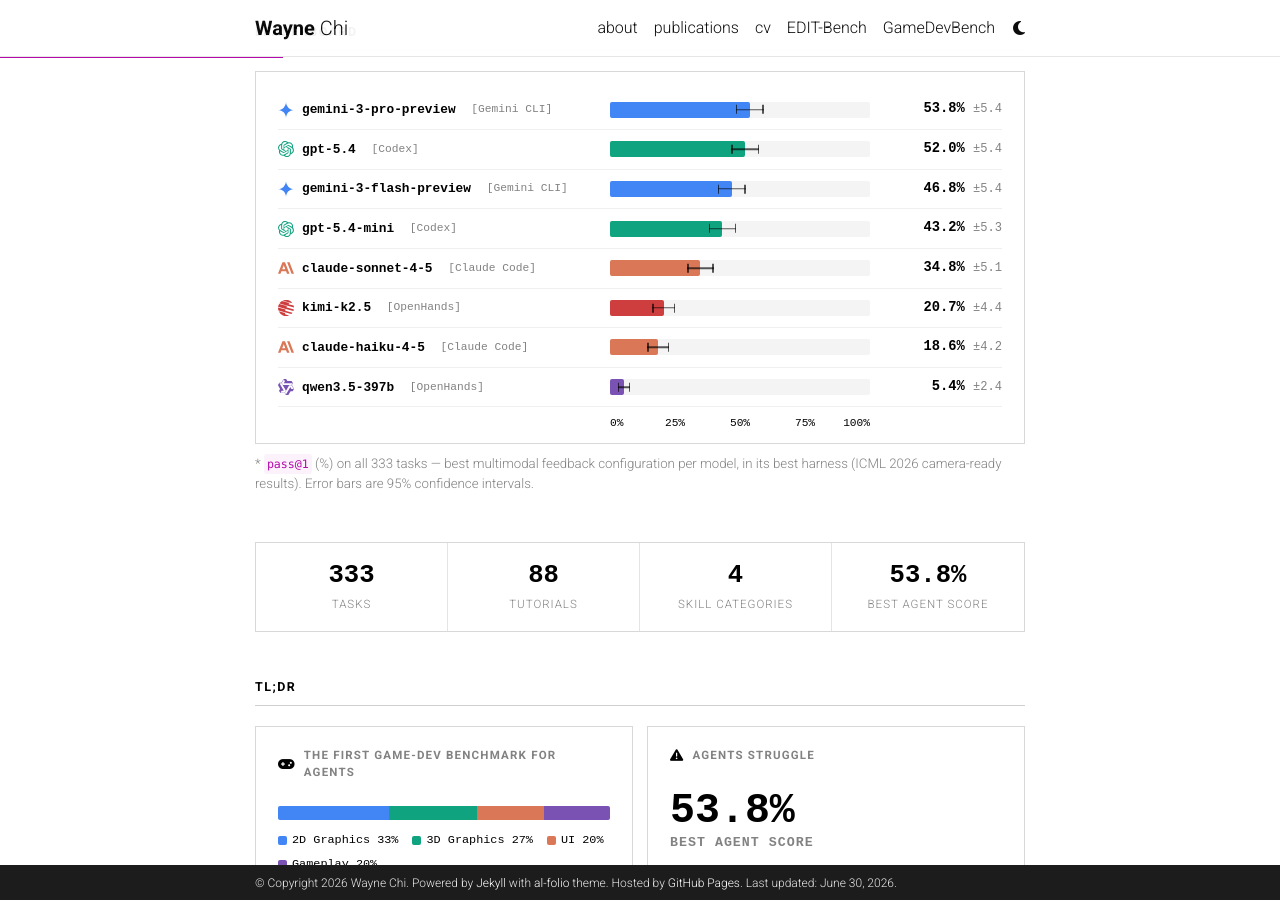
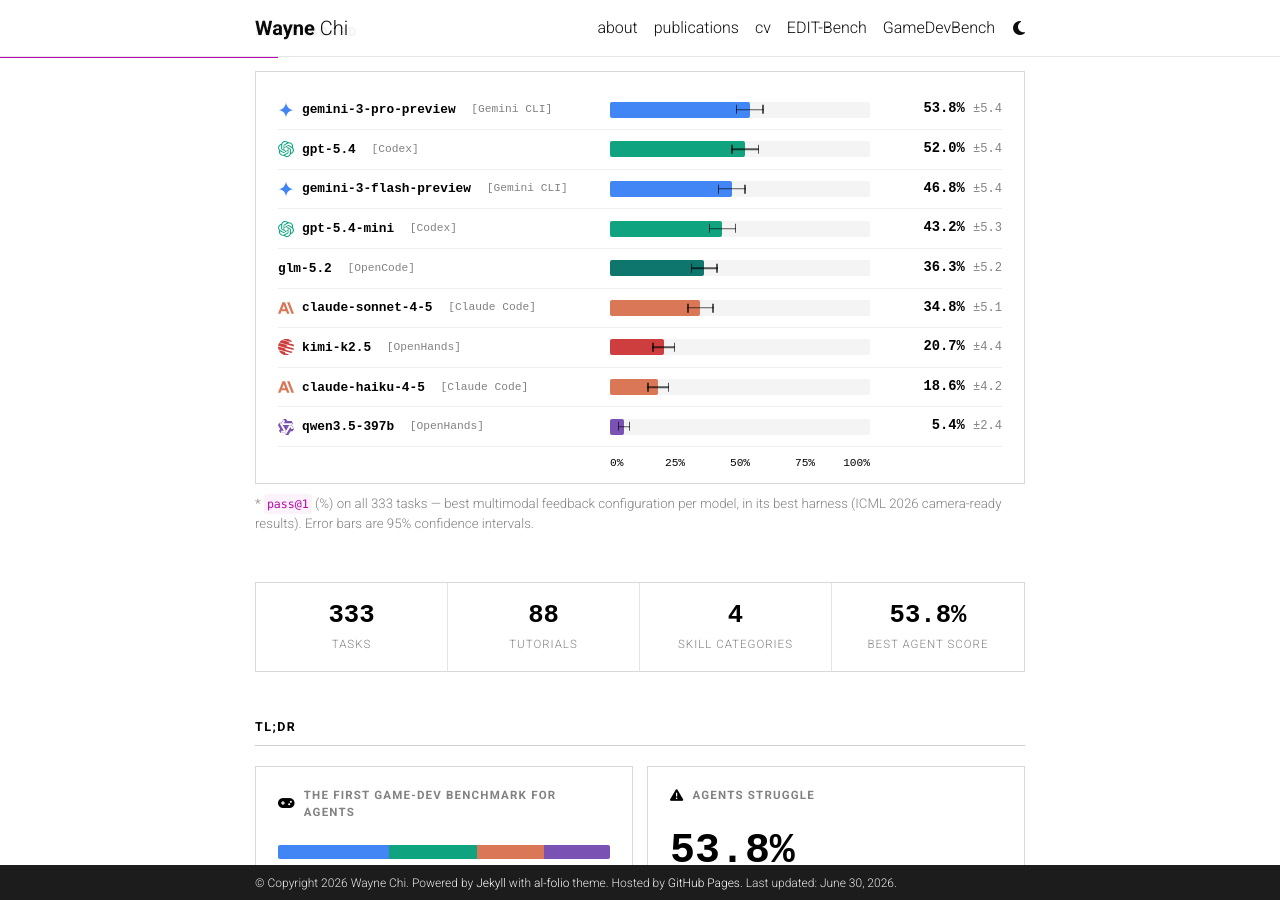
Before and after one commit to waynchi/waynchi.github.io, a Jekyll site: the page built from _pages/gamedevbench.md, in a window 1280 px wide and 900 px high, scrolled down 469 px. Built offline with Jekyll 4.4.1, drawn with Linux system fonts in a browser that asks for light colours; comment, search, counter and statistics services are not loaded; a style sheet for code colours, icons or effects is not loaded.

```diff
--- a/_pages/gamedevbench.md
+++ b/_pages/gamedevbench.md
@@ -533,7 +533,7 @@ nav_order: 100
 
 <!-- Leaderboard -->
 <div class="gdb-section">
-  <h2>Leaderboard</h2>
+  <h2 id="leaderboard">Leaderboard</h2>
   <div class="gdb-chart">
     <div class="gdb-bar-row">
       <div class="gdb-bar-label"><img class="logo" src="/assets/img/logos/gemini.svg" alt="gemini">gemini-3-pro-preview&nbsp;<span class="harness">[Gemini CLI]</span></div>
@@ -566,6 +566,14 @@ nav_order: 100
         <div class="gdb-bar-err" style="left:37.9%;width:10.6%;"></div>
       </div>
       <div class="gdb-bar-score">43.2% <span class="ci">±5.3</span></div>
+    </div>
+    <div class="gdb-bar-row">
+      <div class="gdb-bar-label">glm-5.2&nbsp;<span class="harness">[OpenCode]</span></div>
+      <div class="gdb-bar-track">
+        <div class="gdb-bar-fill" style="width:36.3%;background:#0f766e;"></div>
+        <div class="gdb-bar-err" style="left:31.1%;width:10.4%;"></div>
+      </div>
+      <div class="gdb-bar-score">36.3% <span class="ci">±5.2</span></div>
     </div>
     <div class="gdb-bar-row">
       <div class="gdb-bar-label"><img class="logo" src="/assets/img/logos/anthropic.svg" alt="anthropic">claude-sonnet-4-5&nbsp;<span class="harness">[Claude Code]</span></div>
```
Also changed, not shown: _news/announcement_gamedevbench_icml_2026.md (+1 -1 lines).
